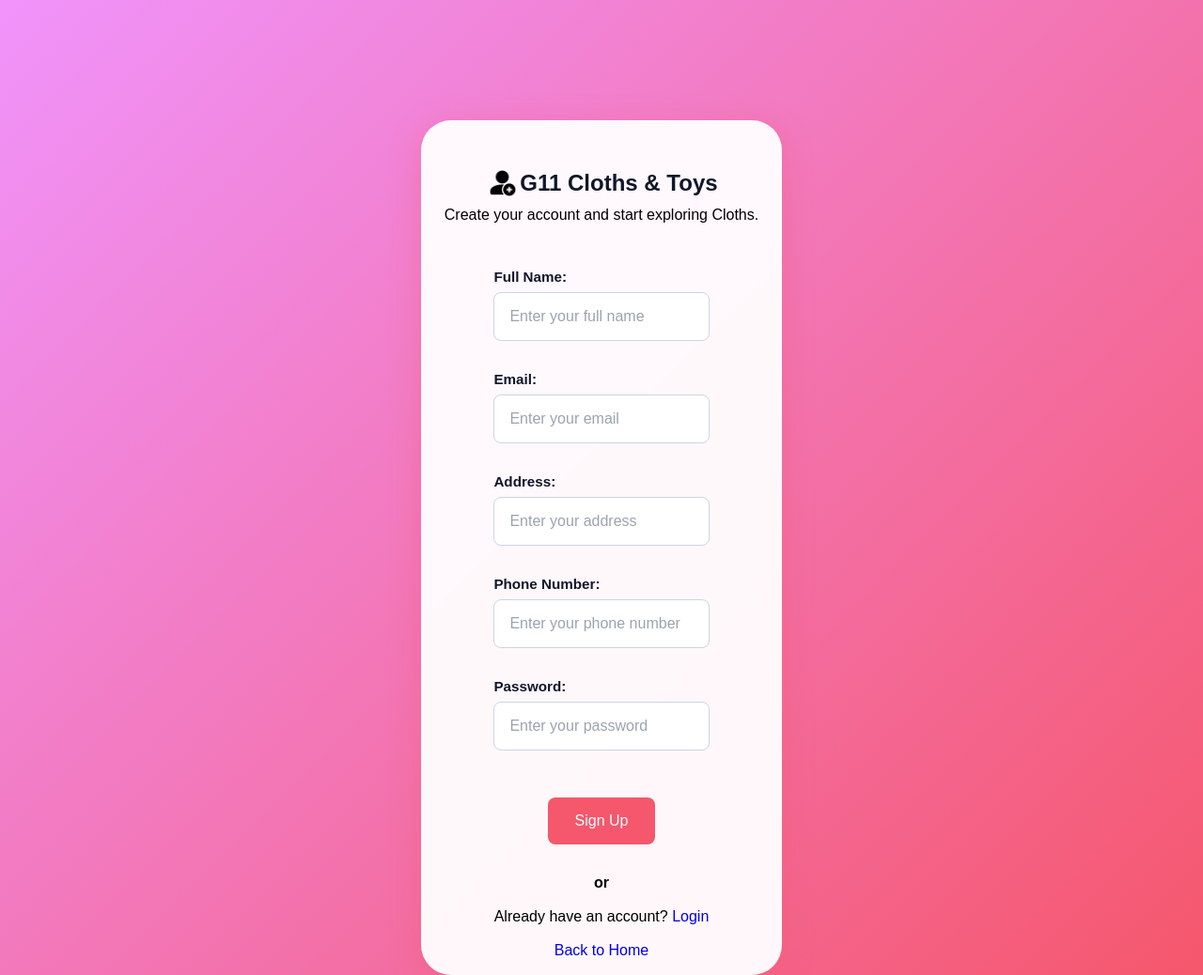
After one commit to G-N-Deshan/myproject-django, a Django app: page /signup/ in a window 1280 px wide. The commit adds this page. Shown: the whole page at 94% size. Run offline with Django 5.2, Linux system fonts and the light colour scheme.

Commit message:
user related pages

```diff
--- a/myapp/urls.py
+++ b/myapp/urls.py
@@ -10,7 +10,9 @@ urlpatterns = [
     path('reviews/', views.reviews, name= 'reviews'),
     path('buy/', views.buy, name= 'buy'),
     path('shop-offers/', views.shop_offers, name= 'shop_offers'),
-    path('new_arrivals/', views.new_arrivals, name= 'new_arrivals')
+    path('new_arrivals/', views.new_arrivals, name= 'new_arrivals'),
+    path('login/', views.login, name = 'login'),
+    path('signup/', views.signup, name = 'signup'),
 ]
 
 if settings.DEBUG:
--- a/myapp/views.py
+++ b/myapp/views.py
@@ -37,3 +37,10 @@ def new_arrivals(request):
         'men_arrivals' : new_arrivals.filter(category='men'),
         'women_arrivals' : new_arrivals.filter(category='women'),
     })
+
+
+def login(request):
+    return render(request , 'login.html')
+
+def signup(request):
+    return render(request, 'signup.html')
--- /dev/null
+++ b/static/signup.css
@@ -0,0 +1,119 @@
+
+html {
+    scrollbar-width: none;
+    -ms-overflow-style: none;
+    overflow-x: hidden;
+}
+
+html::-webkit-scrollbar {
+    display: none;
+}
+
+body {
+    margin: 0rem;
+    padding: 0rem;
+    font-family: 'Poppins', sans-serif;
+    font-weight: 200;
+    font-style: normal;
+    overflow-x: hidden;
+    scrollbar-width: none;
+    -ms-overflow-style: none;
+    padding-top: 8rem;
+    background: linear-gradient(135deg, #f093fb 0%, #f5576c 100%);
+    min-height: 100vh;
+}
+
+body::-webkit-scrollbar {
+    display: none;
+}
+
+.signup-section{
+    width: 30%;
+    min-height: 60vh;
+    background: rgba(255, 255, 255, 0.95);
+    backdrop-filter: blur(10px);
+    display: flex;
+    margin-left: auto;
+    margin-right: auto;
+    display: block;
+    box-sizing: border-box;
+    text-align: center;
+    border-radius: 2rem;
+    padding-bottom: 1rem;
+    box-shadow: 0 8px 32px 0 rgba(245, 87, 108, 0.37);
+    border: 1px solid rgba(255, 255, 255, 0.18);
+}
+
+.signup-section .signup-header img{
+    width: 8%;
+    height:8%;
+    margin-top: 0rem;
+    margin-bottom: 0rem;
+    padding: 0.2rem;
+}
+
+.signup-section .signup-header{
+    font-size: 1rem;
+    font-weight: 700;
+    color: #0f172a;
+    padding-top: 2rem;
+    margin-bottom: -1.54rem;
+    display: flex;
+    text-align: center;
+    justify-content: center;
+    align-items: center;
+}
+
+.signup-section p{
+    margin-bottom: 3rem;
+}
+
+.signup-section label{
+    display: block;
+    text-align: left;
+    width: 60%;
+    margin: 1rem auto 0.5rem;
+    font-weight: 600;
+    color: #0f172a;
+    font-size: 0.95rem;
+}
+
+.signup-section input{
+    width: 60%;
+    padding: 1rem;
+    margin: 0rem 0rem 1rem 0rem;
+    border: 1px solid #cbd5e1;
+    border-radius: 0.5rem;
+    font-size: 1rem;
+    box-sizing: border-box;
+    background-color: #ffffff;
+    transition: border-color 0.3s ease, box-shadow 0.3s ease;
+}
+
+.signup-section input:focus{
+    outline: none;
+    border-color: #f5576c;
+    box-shadow: 0 0 8px rgba(245, 87, 108, 0.3);
+}
+
+.signup-section input::placeholder{
+    color: #9ca3af;
+}
+
+.signup-section button{
+    width: 30%;
+    padding: 1rem;
+    margin-top: 1rem;
+    margin-bottom: 2rem;
+    background-color: #f5576c;
+    color: #ffffff;
+    border: none;
+    border-radius: 0.5rem;
+    font-size: 1rem;
+    cursor: pointer;
+    transition: background-color 0.3s ease;
+}
+
+.signup-section button:hover{
+    background-color: #e63251;
+}
--- a/templates/navbar.html
+++ b/templates/navbar.html
@@ -10,7 +10,7 @@
             <button><a href="{% url 'reviews' %}" class="nav-link nav-link--reviews">Reviews</a></button>
             <button><a href="{% url 'contact' %}" class="nav-link nav-link--contact">Contact</a></button>
             <button><a href="{% url 'about' %}" class="nav-link nav-link--about">About</a></button>
-            <button class="login-btn"><a href="" class="nav-link nav-link--login">Login</a></button>
+            <button class="login-btn"><a href="{%url 'login'%}" class="nav-link nav-link--login">Login</a></button>
 
         </div>
     </nav>
--- /dev/null
+++ b/templates/signup.html
@@ -0,0 +1,54 @@
+{%load static%}
+<!DOCTYPE html>
+<html lang="en">
+<head>
+    <meta charset="UTF-8">
+    <meta name="viewport" content="width=device-width, initial-scale=1.0">
+    <link rel="stylesheet" href="{% static 'signup.css' %}">
+
+    <title>Sign Up</title>
+
+
+</head>
+<body>
+
+
+    <div class="signup-section">
+        <form action="" method="POST">
+            <div>
+                    <div class="signup-header">
+                        <img src="/static/add-user.png" alt="logo" class="signup-logo">
+                    <h2>  G11 Cloths & Toys</h2>
+                    </div>
+                    <p>Create your account and start exploring Cloths.</p>
+                </div>
+            <label for="fullname">Full Name:</label>
+            <input type="text" id="fullname" name="fullname" placeholder="Enter your full name" required>
+
+            <label for="email">Email:</label>
+            <input type="email" id="email" name="email" placeholder="Enter your email" required>
+
+            <label for="address">Address:</label>
+            <input type="text" id="address" name="address" placeholder="Enter your address" required>
+
+            <label for="phone">Phone Number:</label>
+            <input type="tel" id="phone" name="phone" placeholder="Enter your phone number" required>
+
+            <label for="password">Password:</label>
+            <input type="password" id="password" name="password" placeholder="Enter your password" required>
+                <br><br>
+            <button type="submit" name="signup">Sign Up</button>
+            <br>
+
+            <strong>or</strong>
+            <br><br>
+            Already have an account? <a href="{%url 'login'%}" style="text-decoration: none;">Login</a>
+            <br><br>
+            <a href="{%url 'index'%}" style="text-decoration: none;">Back to Home</a>
+
+         </form>
+    </div>
+
+</body>
+
+</html>
```
Also changed, not shown: static/login.css (added, +102 -0 lines), templates/login.html (added, +45 -0 lines).
